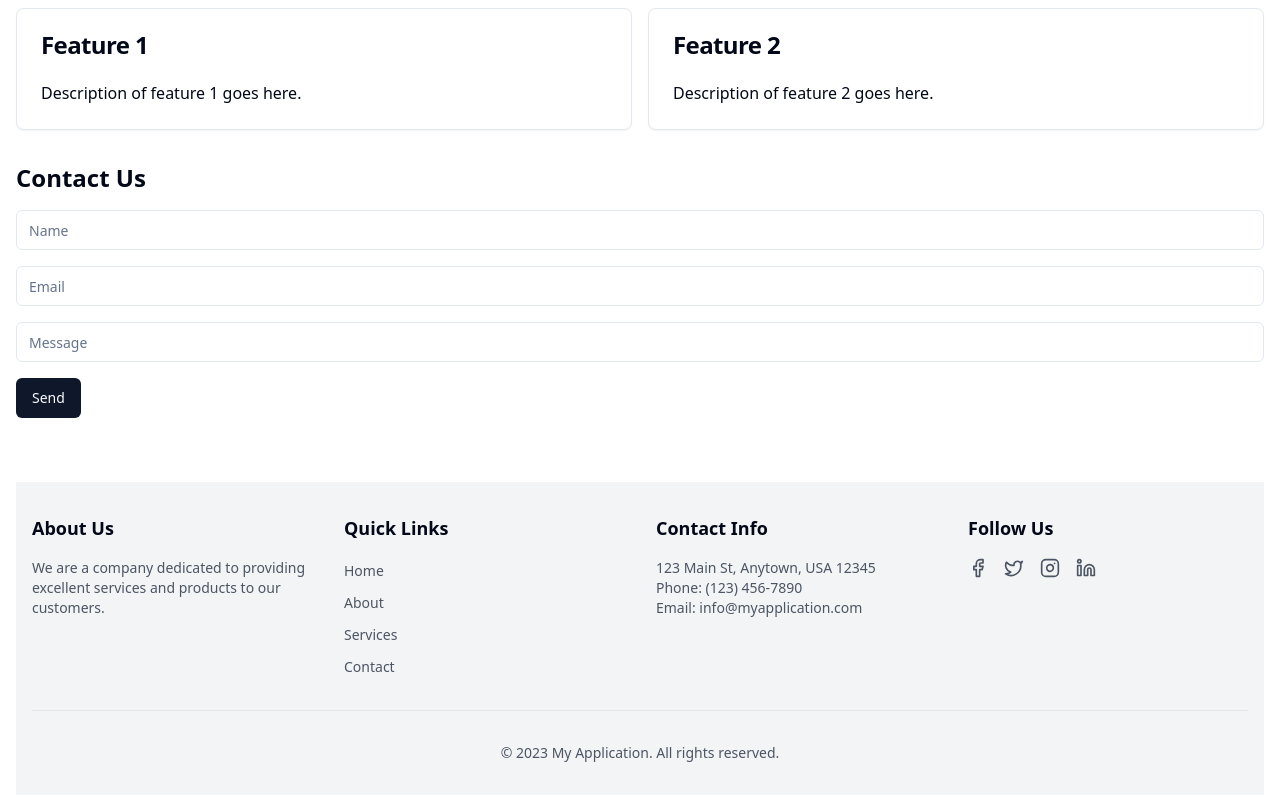
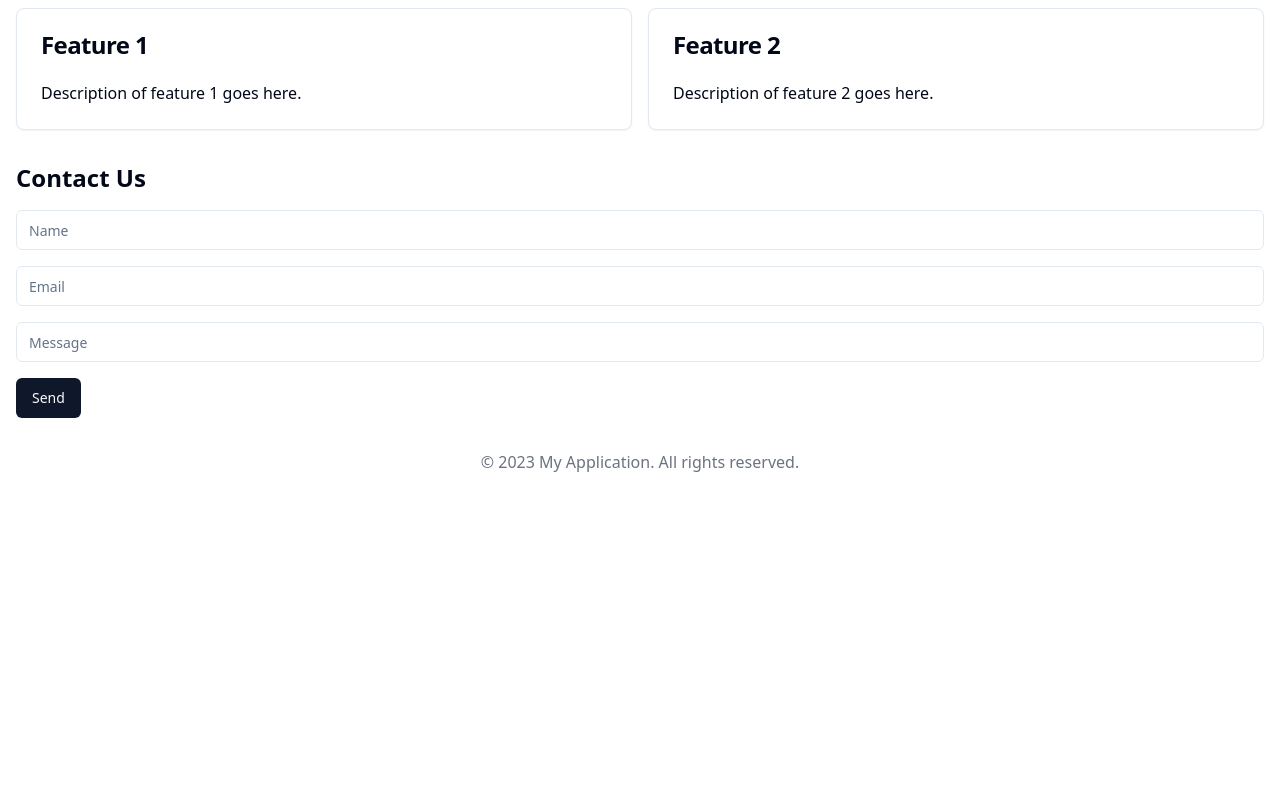
Before and after one commit to GPT-Engineer-App-Dev/barebones-bootstrapped, a React (Vite) app: page / in a window 1280 px wide. Shown: the part 376-1176 px from the top of the page. After the commit the page ends 866 px from the top, so only its background shows below. Built offline with nearby package versions, Linux system fonts and the light colour scheme.

Commit message:
Reverted to edit c644f979-a1ca-40af-8f04-6e038c2311ff: "GPT Engineer Update"

```diff
--- a/src/pages/Index.jsx
+++ b/src/pages/Index.jsx
@@ -2,11 +2,11 @@ import React from 'react';
 import { Button } from '@/components/ui/button';
 import { Card, CardHeader, CardTitle, CardDescription, CardContent, CardFooter } from '@/components/ui/card';
 import { Input } from '@/components/ui/input';
-import { Home, Settings, User, Facebook, Twitter, Instagram, Linkedin, Mail } from 'lucide-react';
+import { Home, Settings, User } from 'lucide-react';
 
 export default function Index() {
   return (
-    <div className="container mx-auto p-4 flex flex-col min-h-screen">
+    <div className="container mx-auto p-4">
       <header className="mb-8">
         <h1 className="text-3xl font-bold">My Application</h1>
         <nav className="mt-4">
@@ -25,7 +25,7 @@ export default function Index() {
         </nav>
       </header>
 
-      <main className="flex-grow">
+      <main>
         <Card className="mb-8">
           <CardHeader>
             <CardTitle>Welcome</CardTitle>
@@ -69,42 +69,8 @@ export default function Index() {
         </div>
       </main>
 
-      <footer className="mt-16 bg-gray-100 py-8">
-        <div className="container mx-auto px-4">
-          <div className="grid grid-cols-1 md:grid-cols-4 gap-8">
-            <div>
-              <h3 className="text-lg font-semibold mb-4">About Us</h3>
-              <p className="text-sm text-gray-600">We are a company dedicated to providing excellent services and products to our customers.</p>
-            </div>
-            <div>
-              <h3 className="text-lg font-semibold mb-4">Quick Links</h3>
-              <ul className="space-y-2">
-                <li><a href="#" className="text-sm text-gray-600 hover:text-gray-900">Home</a></li>
-                <li><a href="#" className="text-sm text-gray-600 hover:text-gray-900">About</a></li>
-                <li><a href="#" className="text-sm text-gray-600 hover:text-gray-900">Services</a></li>
-                <li><a href="#" className="text-sm text-gray-600 hover:text-gray-900">Contact</a></li>
-              </ul>
-            </div>
-            <div>
-              <h3 className="text-lg font-semibold mb-4">Contact Info</h3>
-              <p className="text-sm text-gray-600">123 Main St, Anytown, USA 12345</p>
-              <p className="text-sm text-gray-600">Phone: (123) 456-7890</p>
-              <p className="text-sm text-gray-600">Email: info@myapplication.com</p>
-            </div>
-            <div>
-              <h3 className="text-lg font-semibold mb-4">Follow Us</h3>
-              <div className="flex space-x-4">
-                <a href="#" className="text-gray-600 hover:text-gray-900"><Facebook size={20} /></a>
-                <a href="#" className="text-gray-600 hover:text-gray-900"><Twitter size={20} /></a>
-                <a href="#" className="text-gray-600 hover:text-gray-900"><Instagram size={20} /></a>
-                <a href="#" className="text-gray-600 hover:text-gray-900"><Linkedin size={20} /></a>
-              </div>
-            </div>
-          </div>
-          <div className="mt-8 pt-8 border-t border-gray-200 text-center">
-            <p className="text-sm text-gray-600">&copy; 2023 My Application. All rights reserved.</p>
-          </div>
-        </div>
+      <footer className="mt-8 text-center text-gray-500">
+        <p>&copy; 2023 My Application. All rights reserved.</p>
       </footer>
     </div>
   );
```
